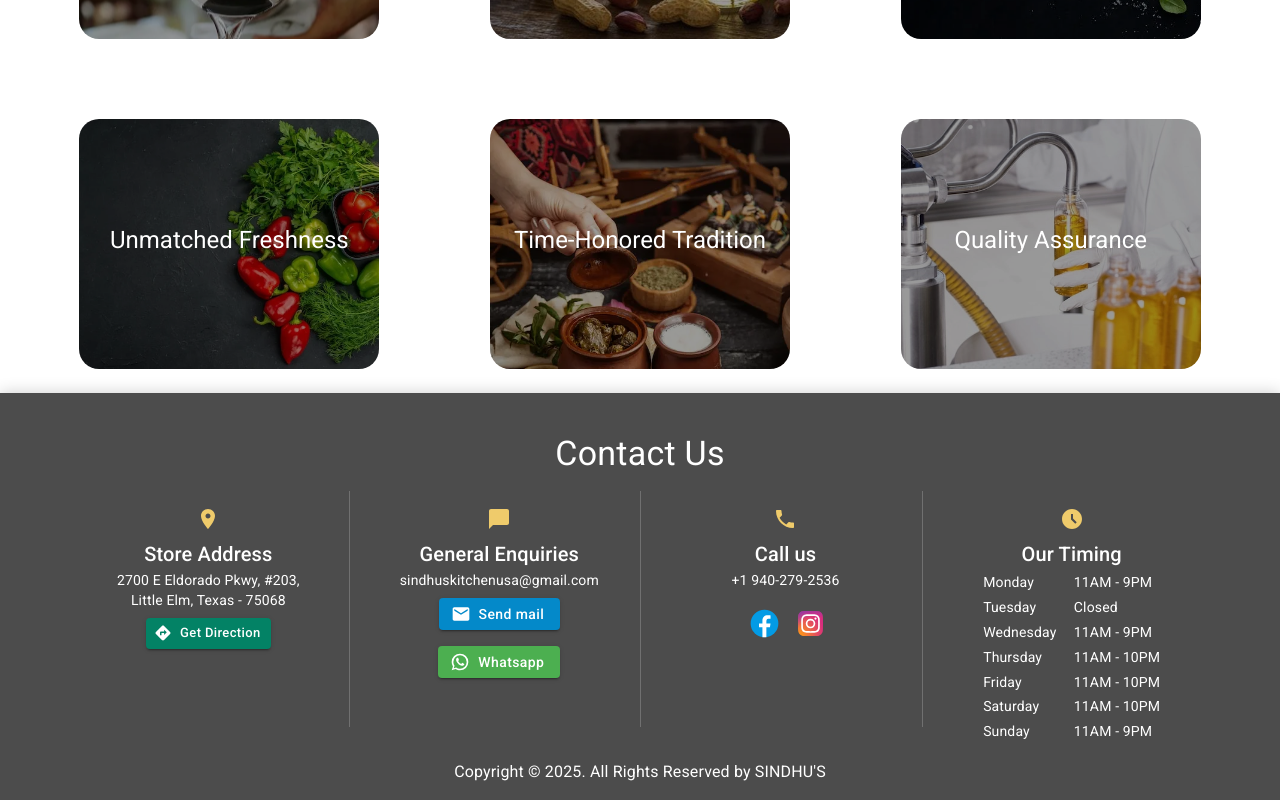
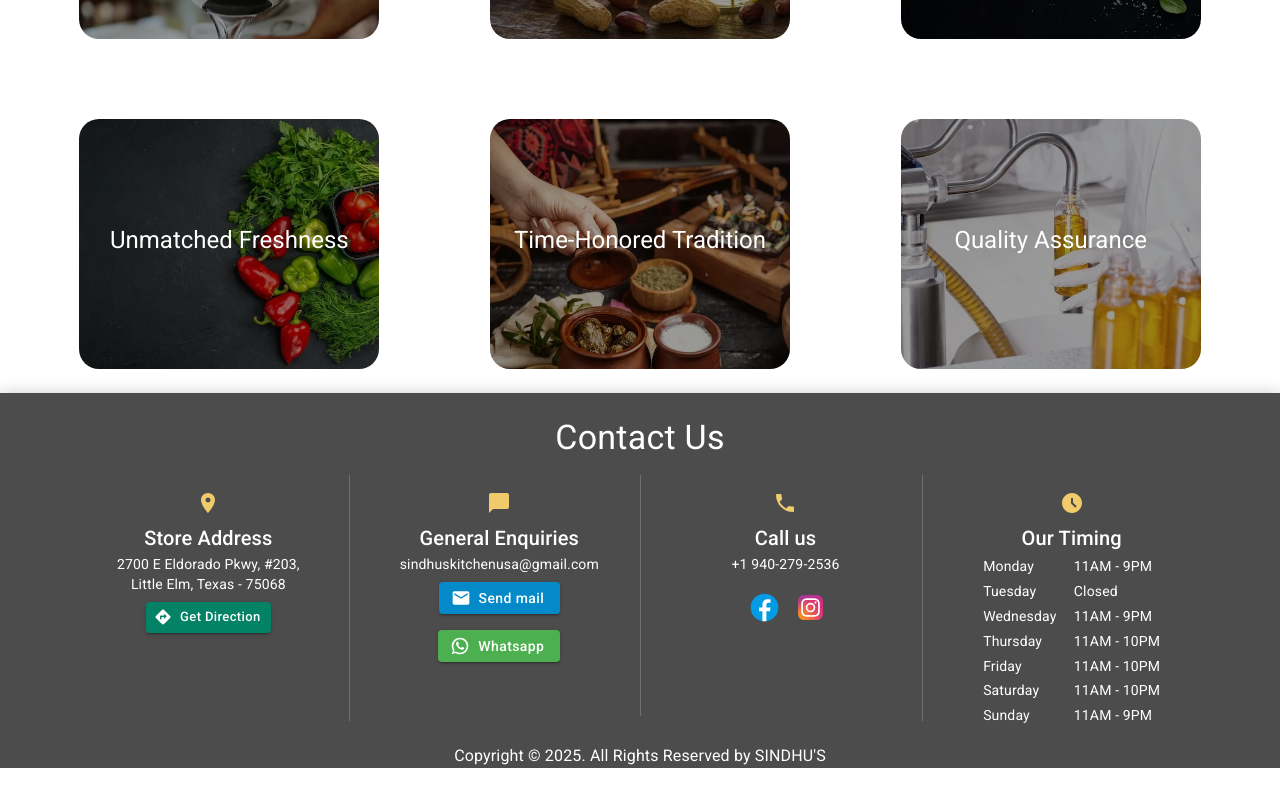
Before and after one commit to TamtreePvtLtd/Sindhus_Portal, a React (Vite) app: page /home in a window 1280 px wide. Shown: the part 792-1592 px from the top of the page. After the commit the page ends 1560 px from the top, so only its background shows below. Built offline with nearby package versions, Linux system fonts and the light colour scheme; no server answers.

Commit message:
home page correction

```diff
--- a/index.html
+++ b/index.html
@@ -9,7 +9,7 @@
     />
     <link href="https://fonts.googleapis.com/css2?family=Dancing+Script&display=swap" rel="stylesheet">
     <meta name="viewport" content="width=device-width, initial-scale=1.0" />
-    <title>Sindhu's</title>
+    <title>SINDHU'S</title>
   </head>
 
   <body>
--- a/src/footer/Footer.tsx
+++ b/src/footer/Footer.tsx
@@ -65,7 +65,7 @@ function Footer() {
         className={`${classes.footerContainer} ${classes.innerBox}`}
       >
         <Box className={classes.overlay}></Box>
-        <Container sx={{ paddingBottom: 2, pt: 2 }}>
+        <Container >
           <Fade top>
             <Box sx={{ display: "flex", justifyContent: "center", py: 3 }}>
               <Typography variant="h4" fontWeight={400}>
@@ -84,7 +84,7 @@ function Footer() {
                 justifyContent: "center",
               }}
             >
-              <Grid item lg={3} xs={12} className={classes.commonGridStyle}>
+              <Grid item lg={3} xs={12} className={classes.commonGridStyle} >
                 <Fade left>
                   <Box sx={{ my: 1 }}>
                     <LocationOnIcon
@@ -121,7 +121,7 @@ function Footer() {
               <Divider
                 orientation="vertical"
                 flexItem
-                sx={{ background: "gray", marginBottom: "25px" }}
+                sx={{ background: "gray", marginBottom: "15px" }}
               />
               <Grid item lg={3} xs={12} className={classes.commonGridStyle}>
                 <Fade bottom delay={300}>
@@ -186,7 +186,7 @@ function Footer() {
               <Divider
                 orientation="vertical"
                 flexItem
-                sx={{ background: "gray", marginBottom: "25px" }}
+                sx={{ background: "gray", marginBottom: "20px" }}
               />
               <Grid item lg={2.9} xs={12} className={classes.commonGridStyle}>
                 <Fade bottom delay={400}>
@@ -284,7 +284,7 @@ function Footer() {
               <Divider
                 orientation="vertical"
                 flexItem
-                sx={{ background: "gray", marginBottom: "25px" }}
+                sx={{ background: "gray", marginBottom: "15px" }}
               />
               <Grid item lg={3} xs={12} className={classes.commonGridStyle}>
                 <Box sx={{ my: 1 }}>
--- a/src/pages/home/HomePageSlicker.tsx
+++ b/src/pages/home/HomePageSlicker.tsx
@@ -65,25 +65,17 @@ function HomePageSlicker() {
   try {
     let response: AxiosResponse<IProductDropDownData[]>;
 
-      if (searchTerm.length < 3 && !menuId) {
-        // Fetch products by menu ID only if menu is selected and search term is empty
-        response = await getProductsByMenuIdWithSearchTerm("", "");
-      } else {
-        // Fetch products by search term if provided, otherwise fetch all products
+    // Always fetch products by search term if provided
     response = await getProductsByMenuIdWithSearchTerm(menuId, searchTerm);
-      }
 
     if (response && response.data) {
-        const products: IProductDropDownData[] = response.data.map(
-          (product) => ({
+      const products: IProductDropDownData[] = response.data.map((product) => ({
         _id: product._id,
         title: product.title,
         posterURL: product.posterURL,
-          })
-        );
+      }));
 
       setProducts(products);
-        setSearchTerm("");
     } else {
       setProducts([]);
     }
@@ -92,6 +84,7 @@ function HomePageSlicker() {
     setProducts([]);
   }
 };
+
 
 
 
@@ -301,7 +294,8 @@ function HomePageSlicker() {
                       setSearchTerm("");
                     }
                   }}
-                  // filterOptions={(options) => options} // We are doing filter in api itself. No needs to filter here. Just display what api returns
+                  filterOptions={(options) => options}
+
                   renderOption={(props, option) => (
                     <Link
                       to={`/detail/${option._id}`}
@@ -336,6 +330,7 @@ function HomePageSlicker() {
                             fontSize: "1.1rem",
                           }}
                         >
+
                           {option.title}
                         </Typography>
                       </li>
--- a/src/styles/FooterStyle.ts
+++ b/src/styles/FooterStyle.ts
@@ -30,6 +30,7 @@ export const useCommonGridStyle = makeStyles(() => ({
   innerBox: {
     "& .MuiTypography-root, & .MuiGrid-root": {
       zIndex: 4,
+      padding: 0,
     },
   },
 }));
```
Lines whose indentation alone changed are shown as unchanged.
